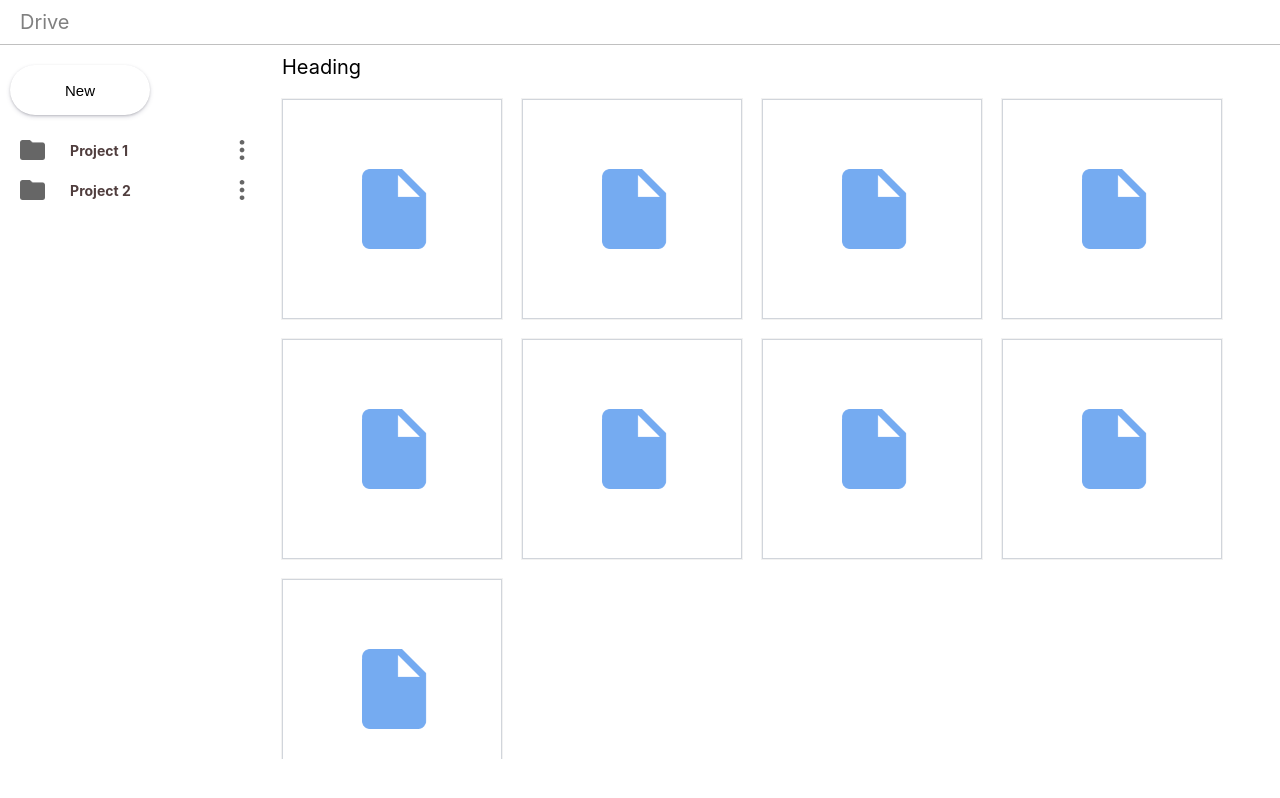
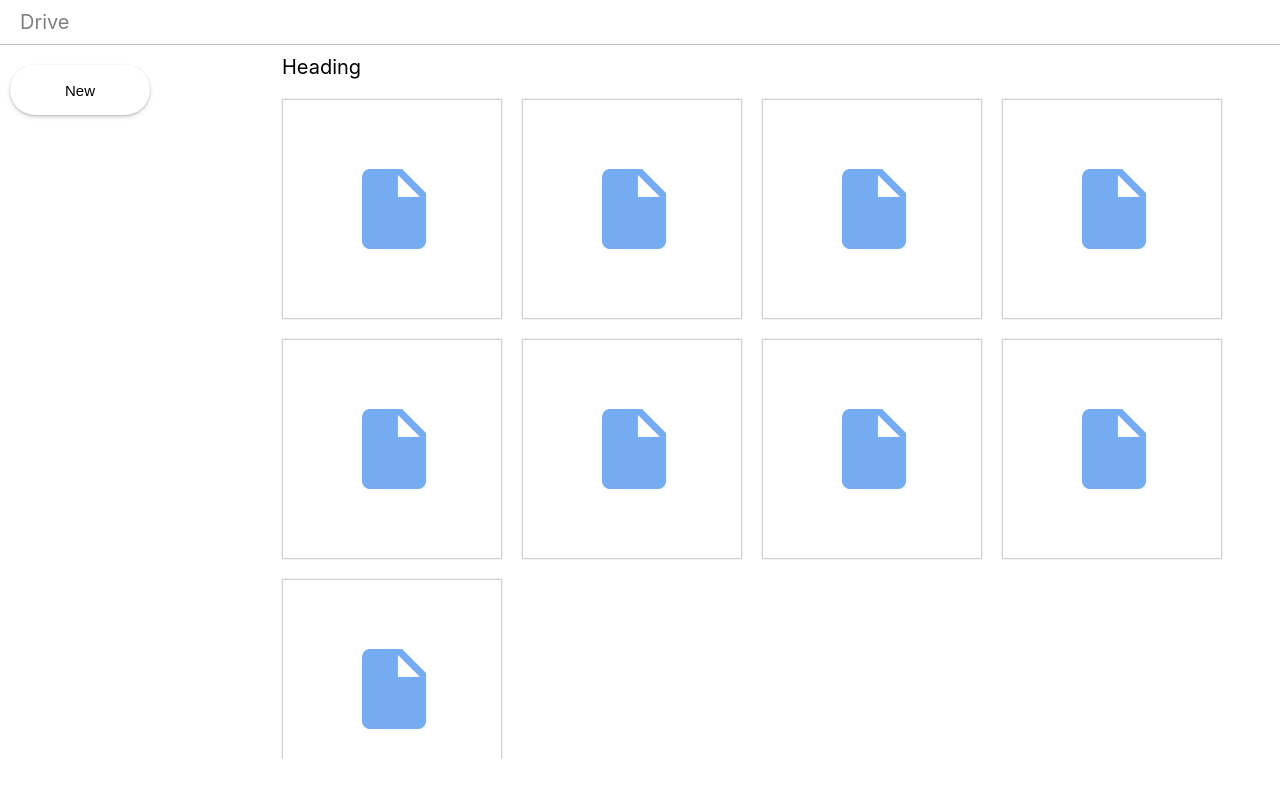
Before and after one commit to gregsypek/drive, a React (Create React App) app: page / in a window 1280 px wide. Built offline with nearby package versions, Linux system fonts and the light colour scheme.

Commit message:
initial setup

```diff
--- a/src/App.js
+++ b/src/App.js
@@ -1,5 +1,5 @@
 import Navbar from "./components/Navbar";
-import SideBar from "./components/SideBar";
+import SideList from "./components/SideList";
 import DisplayContainer from "./components/DisplayContainer";
 import {StateContext} from './context/StateContext'
 import "./App.css";
@@ -11,7 +11,7 @@ function App() {
 
       <Navbar />
       <div id="wrapper">
-        <SideBar />
+        <SideList />
         <DisplayContainer />
       </div>
     </StateContext>
--- a/src/components/SideBar.js
+++ b/src/components/SideList.js
@@ -1,26 +1,26 @@
 import React from "react";
 import folder from "../pics/folder.png";
 import dots from "../pics/three-dots.png";
-import "../css/SideBar.css";
+import "../css/SideList.css";
 // import {toast} from 'react-hot-toast';
 
 import { useStateContext } from "../context/StateContext";
 
-export default function SideBar() {
+export default function SideList() {
 	const { projectItems } = useStateContext();
 
 	return (
 		<>
-			<div id="sideBar">
+			<div id="sideList">
 				<button id="linkBtn">
 					<p>New</p>
 				</button>
 				{console.log(projectItems)}
 
-				<div id="sideBarOpt">
-					{projectItems.length
+				<div id="sideListOpt">
+					{/* {projectItems.length
 						? projectItems.map(({name}) => (
-								<div className="sideBarOptions">
+								<div className="sideListOptions">
 									<img src={folder} alt="folder" className="opacity" />
 									<h3>{name}</h3>
 									<img src={dots} alt="dots" className="opacity" />
@@ -28,7 +28,7 @@ export default function SideBar() {
 						  ))
 						: (
               <p className="empty-list">You have no projects. Please add new one</p>
-            )}
+            )} */}
 
 
 				</div>
--- a/src/css/SideBar.css
+++ b/src/css/SideList.css
@@ -1,4 +1,4 @@
-#sideBar {
+#sideList {
   height: calc(100vh - 115px);
   width: 320px;
   padding: 20px 10px;
@@ -35,13 +35,13 @@
     rgba(0, 0, 0, 0.05) 0px 5px 10px;
 }
 
-#sideBarOpt {
+#sideListOpt {
   margin: 15px 0px;
   margin-left: -10px;
 
 }
 
-.sideBarOptions {
+.sideListOptions {
   display: flex;
   align-items: center;
   cursor: pointer;
@@ -49,27 +49,27 @@
 }
 
 
-.sideBarOptions:hover {
+.sideListOptions:hover {
   transition: 0.3s;
   background-color: whitesmoke;
 }
 
-.sideBarOptions img {
+.sideListOptions img {
   height: 20px;
   padding: 0 5px;
 }
-.sideBarOptions img:first-of-type {
+.sideListOptions img:first-of-type {
   padding: 0 15px;
 }
 /* three-dots icon */
-.sideBarOptions img:last-of-type {
+.sideListOptions img:last-of-type {
   margin-left: auto;
 }
-.sideBarOptions img:last-of-type:hover {
+.sideListOptions img:last-of-type:hover {
   opacity: 1;
 }
 
-.sideBarOptions h3 {
+.sideListOptions h3 {
   color: #503e3e;
   font-size: 14px;
   padding: 0 10px;
```
